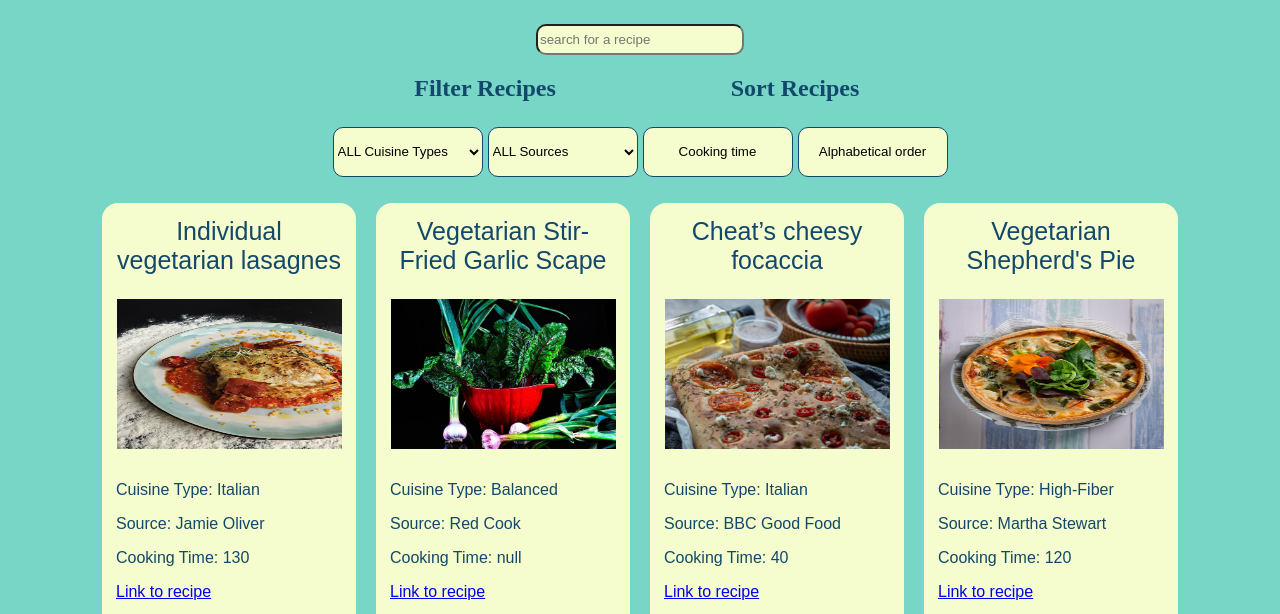
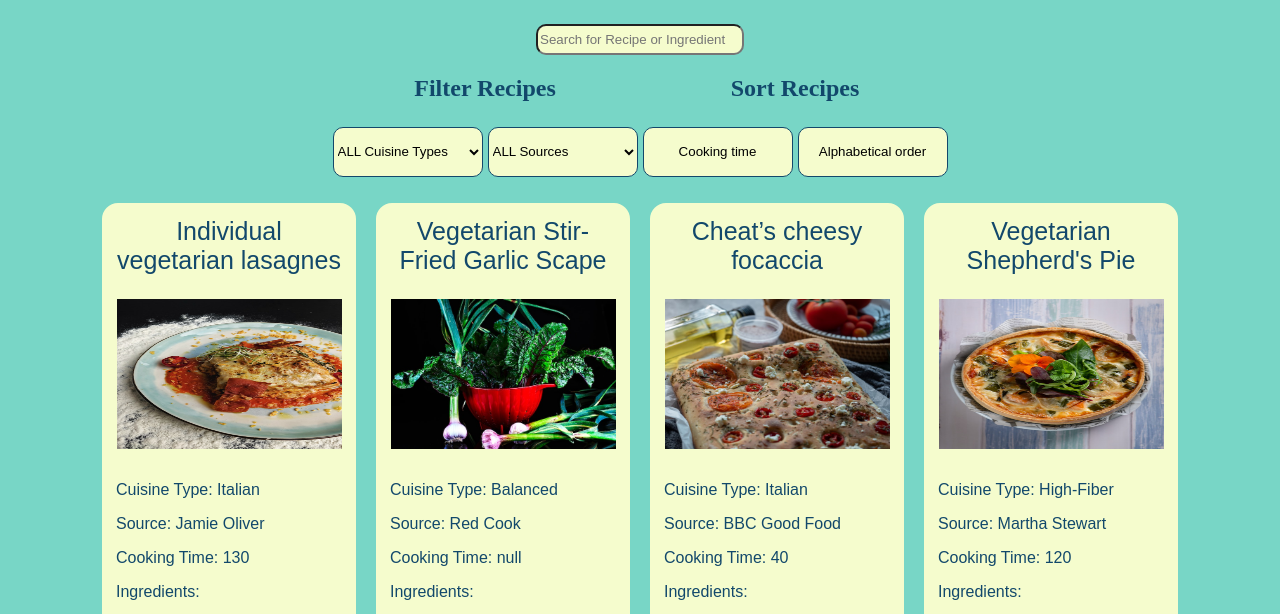
Before and after one commit to Vardagsbruket/technigo_project-library, a plain HTML site: page index.html in a window 1280 px wide. Shown: the part 108-722 px from the top of the page. Drawn offline with Linux system fonts and the light colour scheme.

Commit message:
add ingredients

```diff
--- a/index.html
+++ b/index.html
@@ -19,7 +19,7 @@
         type="text"
         name="searchBar"
         id="searchBar"
-        placeholder="search for a recipe"
+        placeholder="Search for Recipe or Ingredient"
     />
 </div>
 
--- a/script.js
+++ b/script.js
@@ -246,6 +246,8 @@ const loadRecipes = (recipesArray) => {
         <p>Cuisine Type: ${recipe.cuisineType}</p>
         <p>Source: ${recipe.source}</p>
         <p>Cooking Time: ${recipe.totalTime}</p>
+        <p>Ingredients:</p>
+        <p> ${recipe.ingredients}</p>
         <p><a href="${recipe.url}">Link to recipe </a></p>
         </div>
         `;
```
